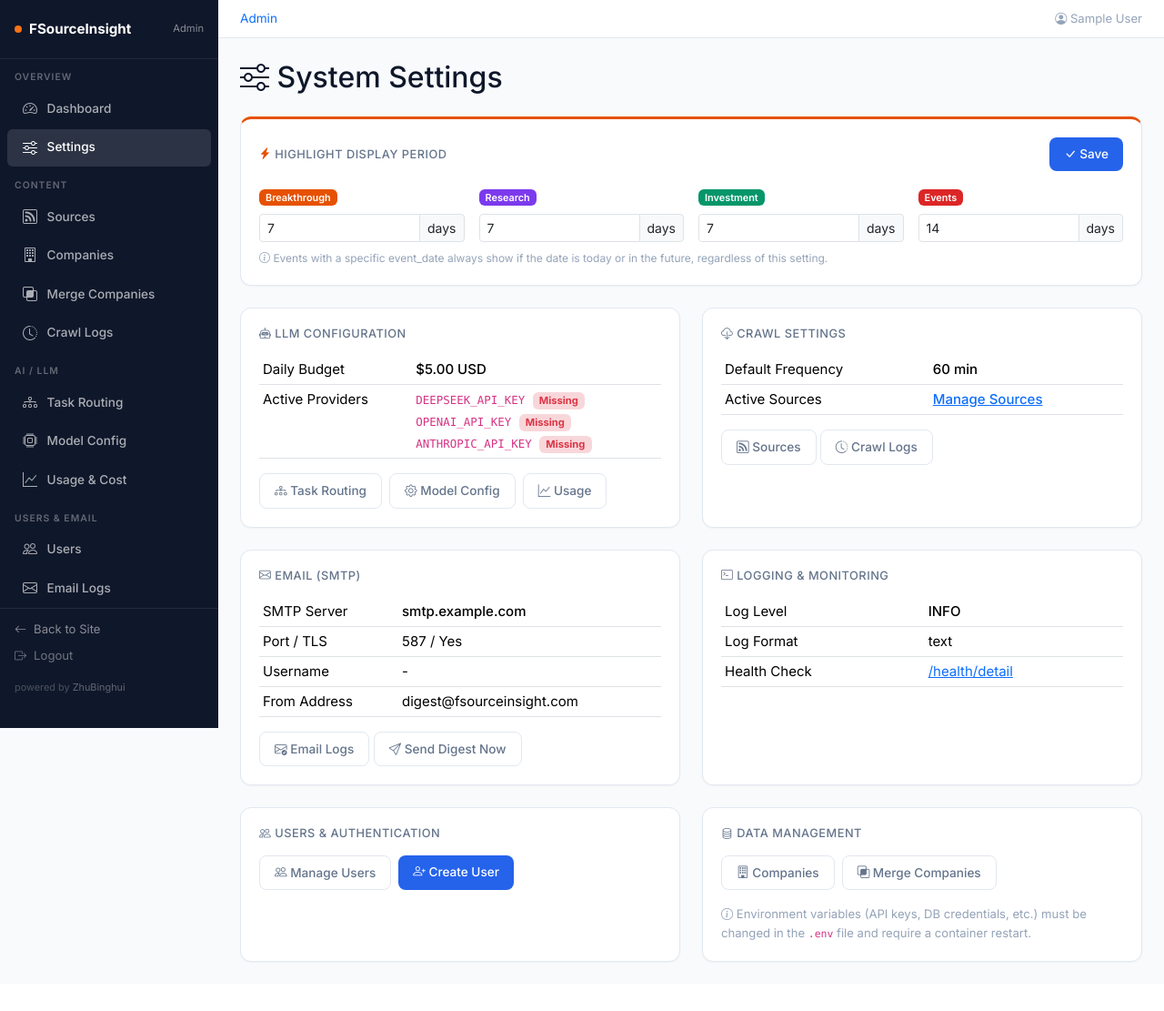
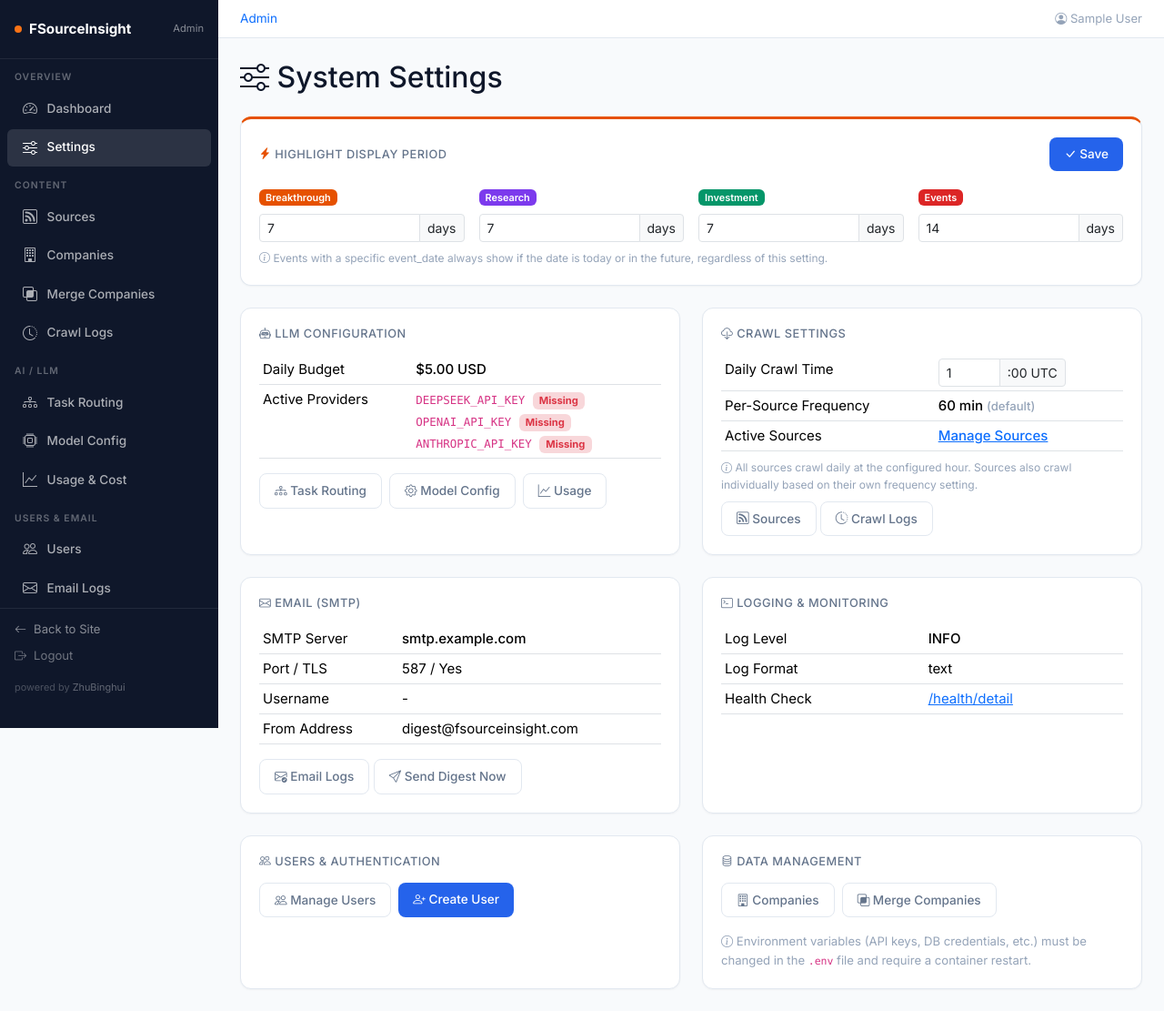
Before and after one commit to zhubinghui/FSourceInsight, a Flask app: page /admin/settings in a window 1280 px wide. Shown: the whole page at 91% size. Before the commit the page ends 1058 px from the top, so only its background shows below. Run offline with Flask 3, Linux system fonts and the light colour scheme; a user stored in the database is signed in; tables that the repository leaves empty hold one stand-in row (values such as "Sample post"); parts of the project's set-up code (start-up, migrations or seed data) failed here and were passed over.

Commit message:
feat: configurable daily crawl schedule + per-source frequency
Crawl scheduling redesigned:
- daily-crawl-all: Celery Beat crontab at 1:00 AM UTC (default),
  crawls ALL active sources. Hour configurable via Admin > Settings
  (crawl_daily_hour in system_setting table)
- crawl-frequency-check: every 10 minutes, checks which sources are
  overdue based on their individual crawl_frequency_minutes
- Old: single task every 60 seconds checking all sources (wasteful)

Admin Settings:
- New "Daily Crawl Time" input in Crawl Settings card
- Shows both daily schedule and per-source frequency
- Explanation: "All sources crawl daily at the configured hour.
  Sources also crawl individually based on their own frequency."

Co-Authored-By: Claude Opus 4.6 (1M context) <noreply@anthropic.com>

```diff
--- a/app/web/templates/admin/settings.html
+++ b/app/web/templates/admin/settings.html
@@ -4,7 +4,7 @@
 <h2 class="mb-4"><i class="bi bi-sliders"></i> System Settings</h2>
 
 {# ── Highlight Time Windows (editable) ── #}
-<form method="post" class="mb-4">
+<form method="post" class="mb-4" id="settings-form">
     <input type="hidden" name="csrf_token" value="{{ csrf_token() }}">
     <div class="card card-fs" style="border-top: 3px solid var(--fs-orange);">
         <div class="card-body">
@@ -116,8 +116,18 @@
                 </h6>
                 <table class="table table-sm mt-3 mb-0">
                     <tr>
-                        <td class="text-fs-secondary">Default Frequency</td>
-                        <td class="fw-medium">{{ settings.crawl_frequency }} min</td>
+                        <td class="text-fs-secondary">Daily Crawl Time</td>
+                        <td>
+                            <div class="input-group input-group-sm" style="width: 140px;">
+                                <input type="number" class="form-control" name="crawl_daily_hour"
+                                       value="{{ crawl_daily_hour }}" min="0" max="23" form="settings-form">
+                                <span class="input-group-text">:00 UTC</span>
+                            </div>
+                        </td>
+                    </tr>
+                    <tr>
+                        <td class="text-fs-secondary">Per-Source Frequency</td>
+                        <td class="fw-medium">{{ settings.crawl_frequency }} min <small class="text-fs-muted">(default)</small></td>
                     </tr>
                     <tr>
                         <td class="text-fs-secondary">Active Sources</td>
@@ -126,7 +136,10 @@
                         </td>
                     </tr>
                 </table>
-                <div class="mt-3">
+                <div class="text-fs-muted mt-2" style="font-size: 0.75rem;">
+                    <i class="bi bi-info-circle"></i> All sources crawl daily at the configured hour. Sources also crawl individually based on their own frequency setting.
+                </div>
+                <div class="mt-2">
                     <a href="{{ url_for('admin.sources') }}" class="btn btn-fs-ghost btn-sm">
                         <i class="bi bi-rss"></i> Sources
                     </a>
--- a/app/web/views/admin.py
+++ b/app/web/views/admin.py
@@ -598,6 +598,11 @@ def settings():
             val = request.form.get(key, '').strip()
             if val:
                 SystemSetting.set(key, val)
+        # Save crawl schedule
+        crawl_hour = request.form.get('crawl_daily_hour', '').strip()
+        if crawl_hour:
+            SystemSetting.set(key='crawl_daily_hour', value=crawl_hour,
+                              description='Daily crawl start hour (UTC, 0-23)')
         db.session.commit()
         flash('Settings updated.', 'success')
         return redirect(url_for('admin.settings'))
@@ -622,6 +627,9 @@ def settings():
         'highlight_event_days': SystemSetting.get_int('highlight_event_days', 14),
     }
 
+    # Crawl schedule
+    crawl_daily_hour = SystemSetting.get_int('crawl_daily_hour', 1)
+
     # LLM provider status
     llm_keys = {}
     for env_var in ['DEEPSEEK_API_KEY', 'OPENAI_API_KEY', 'ANTHROPIC_API_KEY']:
@@ -632,6 +640,7 @@ def settings():
         'admin/settings.html',
         settings=settings_data,
         highlight_settings=highlight_settings,
+        crawl_daily_hour=crawl_daily_hour,
         llm_keys=llm_keys,
     )
 
--- a/celery_app.py
+++ b/celery_app.py
@@ -31,9 +31,13 @@ def make_celery(app=None):
             'app.email.tasks.*': {'queue': 'email'},
         },
         beat_schedule={
-            'schedule-crawls': {
-                'task': 'app.crawlers.tasks.schedule_all_crawls',
-                'schedule': 60.0,  # Check every minute which sources need crawling
+            'daily-crawl-all': {
+                'task': 'app.crawlers.tasks.crawl_all_sources',
+                'schedule': crontab(hour=1, minute=0),  # Default: 1:00 AM Paris time
+            },
+            'crawl-frequency-check': {
+                'task': 'app.crawlers.tasks.schedule_due_crawls',
+                'schedule': 600.0,  # Every 10 min, check sources with custom frequency
             },
             'daily-digest': {
                 'task': 'app.email.tasks.send_daily_digest',
```
Also changed, not shown: app/crawlers/tasks.py (+34 -4 lines).
